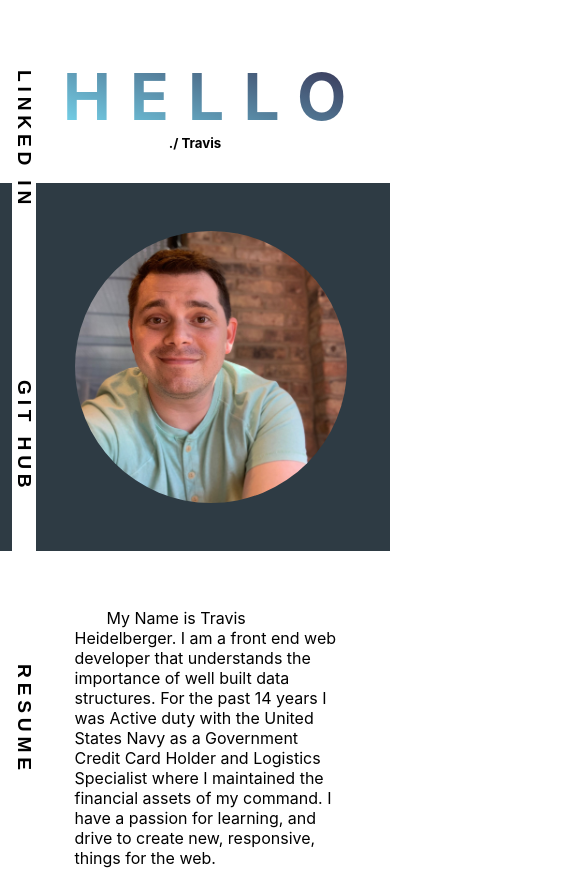
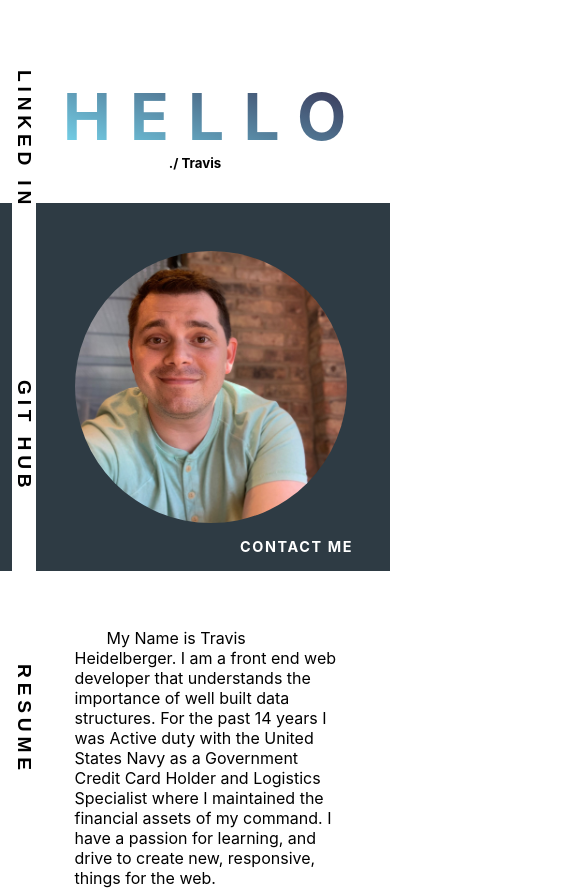
Before and after one commit to TravisAlanH/portfolionov2, a React (Create React App) app: page /home in a window 390 px wide. Shown: the top 890 px of the page, 585 px wide, since content can reach past the window. Built offline with nearby package versions, Linux system fonts and the light colour scheme.

Commit message:
Call to Action on Mobile
Added Contact Me button next to head image for mobile

```diff
--- a/src/Components/HomeMobile.js
+++ b/src/Components/HomeMobile.js
@@ -10,6 +10,11 @@ import { motion } from "framer-motion";
 import AboutContent from "./AboutContent";
 import ContactContent from "./ContactContent";
 import ProjectsContent from "./ProjectsContent";
+
+function scrollToContent() {
+  var elem = document.getElementById("Contact");
+  elem.scrollIntoView();
+}
 
 export default function HomeMobile() {
   return (
@@ -47,6 +52,15 @@ export default function HomeMobile() {
         default: { ease: "linear" },
       }}
     >
+      <div className="ToContactDiv">
+        <button
+          onClick={() => {
+            scrollToContent();
+          }}
+        >
+          Contact Me
+        </button>
+      </div>
       <AboutContent />
 
       {/* Projects */}
@@ -110,6 +124,7 @@ export default function HomeMobile() {
       {/* Contact */}
 
       <ContactContent />
+      <div id="Contact"></div>
 
       <div
         className="CenterCol"
--- a/src/Styles/Links.css
+++ b/src/Styles/Links.css
@@ -633,3 +633,7 @@ p {
     padding-top: .3rem;
     padding-bottom: .3rem;
 }
+
+.ToContactDiv {
+    display: none;
+}
--- a/src/Styles/Mobile.css
+++ b/src/Styles/Mobile.css
@@ -179,9 +179,35 @@
     .ToTopButton {
         transform: translateX(1rem);
     }
+    .ToContactDiv {
+        display: block;
+        position: relative;
+        top: 33.5rem;
+        left: 15rem;
+        z-index: 3;
+    }
 
 }
 
+
+
+
+
+.ToContactDiv > button {
+    background: none;
+	color: white;
+	border: none;
+	padding: 0;
+	font: inherit;
+	cursor: pointer;
+	outline: inherit;
+    font-size: 90%;
+    text-decoration: none;
+    letter-spacing: .1rem;
+    text-transform: uppercase;
+    font-weight: bold;
+    color: white;
+}
 
 
 .NavBarM {
```
